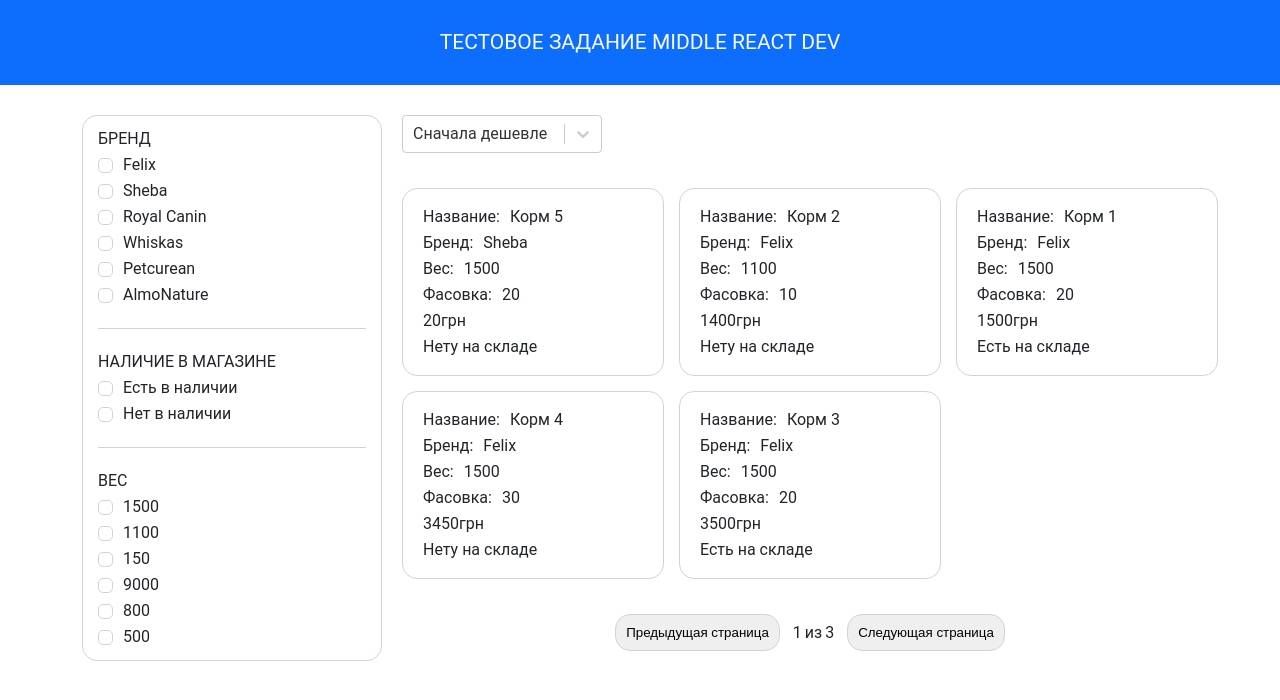
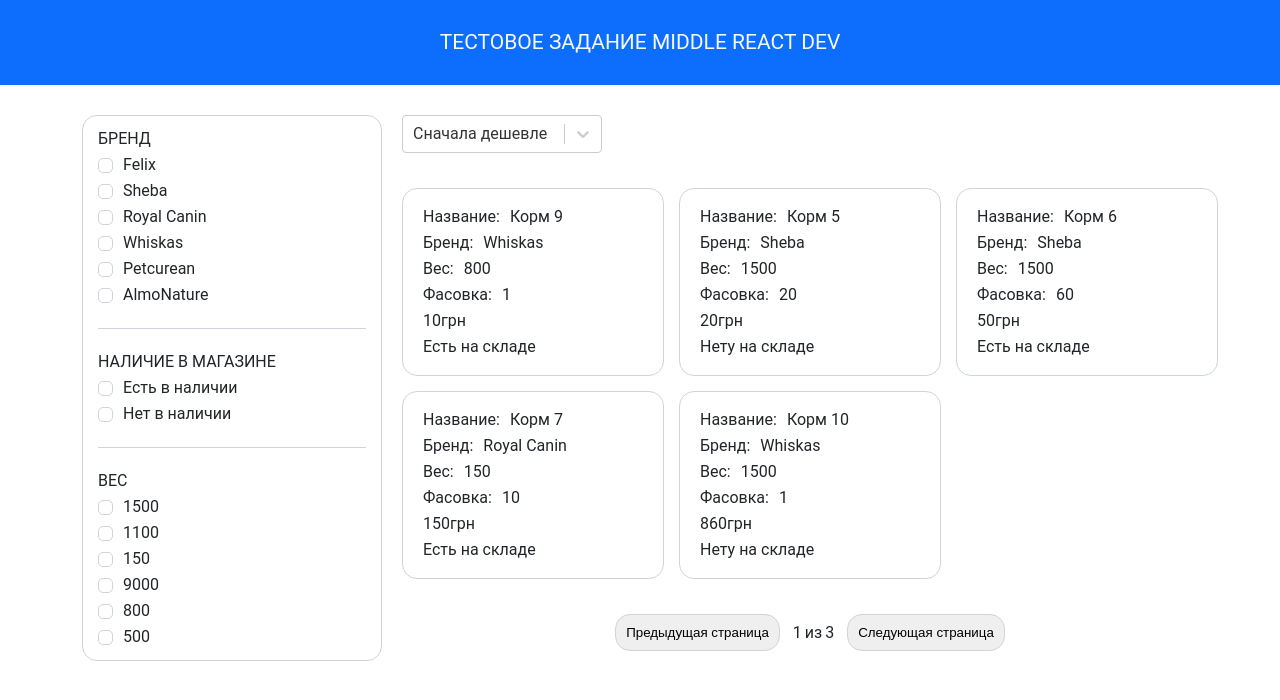
Before and after one commit to Qutred/middle_frontend_test_project_1, a React (Create React App) app: page / in a window 1280 px wide. Shown: the top 700 px of the page. Built offline with nearby package versions, Linux system fonts and the light colour scheme; the HTML template or start-up script is replaced by a standard one.

Commit message:
Added some filter change logic

```diff
--- a/src/components/catalog/Catalog.jsx
+++ b/src/components/catalog/Catalog.jsx
@@ -8,14 +8,14 @@
 import Loader from '../Loader/Loader';
 import { useEffect } from 'react';
 import productsData from './../../data.json';
-import { sortItemsBy } from './helpers';
+import { sortItemsBy, getFilteredProducts } from './helpers';
 
 const Catalog = () => {
   const [isDataReady, setIsDataReady] = useState(false);
   const [data, setData] = useState([]);
   const [productOnPage, setProductOnPage] = useState(5);
   const [activeFilters, setActiveFilters] = useState({
-    brands: [],
+    brand: [],
     stock: [],
     weight: [],
   });
@@ -43,6 +43,7 @@
           [filterType]: [...prevState[filterType], filterValue],
         };
       });
+      setCurrentPage(1);
     } else {
       setActiveFilters(prevState => {
         return {
@@ -52,6 +53,7 @@
           ],
         };
       });
+      setCurrentPage(1);
     }
   };
 
@@ -75,7 +77,6 @@
   };
 
   const hasSomeActiveFilters = () => {
-    debugger;
     let filterKeys = Object.keys(activeFilters);
 
     return filterKeys.some(filter => {
@@ -85,7 +86,7 @@
 
   const renderFilters = useMemo(() => {
     const filterTypes = {
-      brands: [],
+      brand: [],
       stock: [],
       weight: [],
     };
@@ -96,8 +97,8 @@
         let weight = dataItem.weight;
         let stock = dataItem.stock;
 
-        if (!filterTypes.brands.includes(brand)) {
-          filterTypes.brands.push(brand);
+        if (!filterTypes.brand.includes(brand)) {
+          filterTypes.brand.push(brand);
         }
 
         if (!filterTypes.weight.includes(weight)) {
@@ -114,7 +115,7 @@
   }, [data, isDataReady]);
 
   const renderBadges = () => {
-    return Object.keys(activeFilters).map((type, index) => {
+    return Object.keys(activeFilters).map(type => {
       return (
         activeFilters[type].length > 0 &&
         activeFilters[type].map((item, index) => {
@@ -135,19 +136,18 @@
     });
   };
 
-  const getProductsSlice = paginationData => {
-    let portion;
-    portion = data.slice(
-      paginationData.pageStartOffset,
-      paginationData.pageEndOffset
+  const getProductsSlice = (paginationData, portion) => {
+    return (
+      portion.slice(
+        paginationData.pageStartOffset,
+        paginationData.pageEndOffset
+      ) || []
     );
-
-    return portion || [];
   };
 
-  const getPaginationData = () => {
-    if (isDataReady && data.length > 0) {
-      const productsAmount = data.length;
+  const getPaginationData = portion => {
+    if (isDataReady && portion.length > 0) {
+      const productsAmount = portion.length;
       const pageAmount = Math.ceil(productsAmount / productOnPage);
       const pageStartOffset = (currentPage - 1) * productOnPage;
       const pageEndOffset = pageStartOffset + productOnPage;
@@ -162,6 +162,11 @@
       pageEndOffset: 0,
     };
   };
+  let portion = data;
+  portion = portion.filter(getFilteredProducts(activeFilters));
+  portion = portion.sort(sortItemsBy(sortBy));
+  let paginationData = getPaginationData(portion);
+  portion = getProductsSlice(paginationData, portion);
 
   if (!isDataReady) {
     return (
@@ -170,10 +175,6 @@
       </div>
     );
   }
-
-  let paginationData = getPaginationData();
-  let portion = getProductsSlice(paginationData);
-  portion = portion.sort(sortItemsBy(sortBy));
 
   return (
     <div className="catalog container">
--- a/src/components/catalog/helpers.js
+++ b/src/components/catalog/helpers.js
@@ -9,3 +9,21 @@
     return sortByAsc;
   }
 };
+
+export const getFilteredProducts = activeFilters => {
+  let filterKeys = Object.keys(activeFilters);
+
+  return function (product) {
+    let result = filterKeys
+      .map(filterType => {
+        if (activeFilters[filterType].length === 0) {
+          return true;
+        } else {
+          return activeFilters[filterType].includes(product[filterType]);
+        }
+      })
+      .every(accaptable => accaptable);
+
+    return result;
+  };
+};
--- a/src/components/filter/Filter.jsx
+++ b/src/components/filter/Filter.jsx
@@ -18,8 +18,9 @@
       <div className="filter__content">
         {filterKeys.length > 0 &&
           filterKeys.map((filterKey, index) => {
+            debugger;
             const title =
-              filterKey === 'brands'
+              filterKey === 'brand'
                 ? 'Бренд '
                 : filterKey === 'stock'
                 ? 'Наличие в магазине'
```
